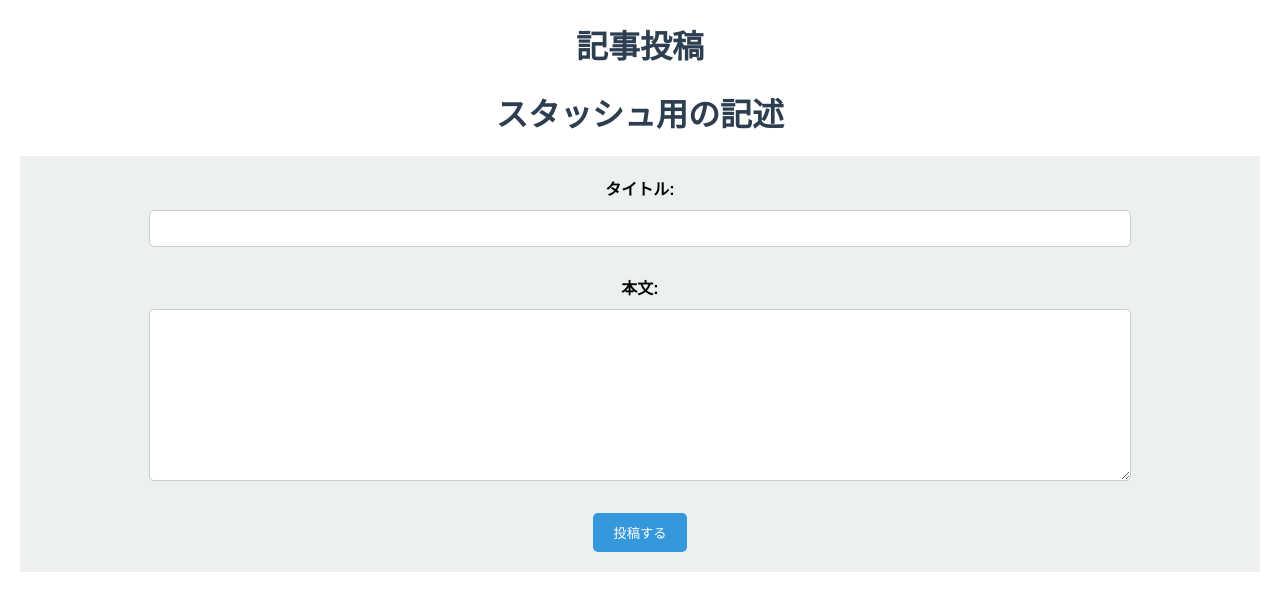
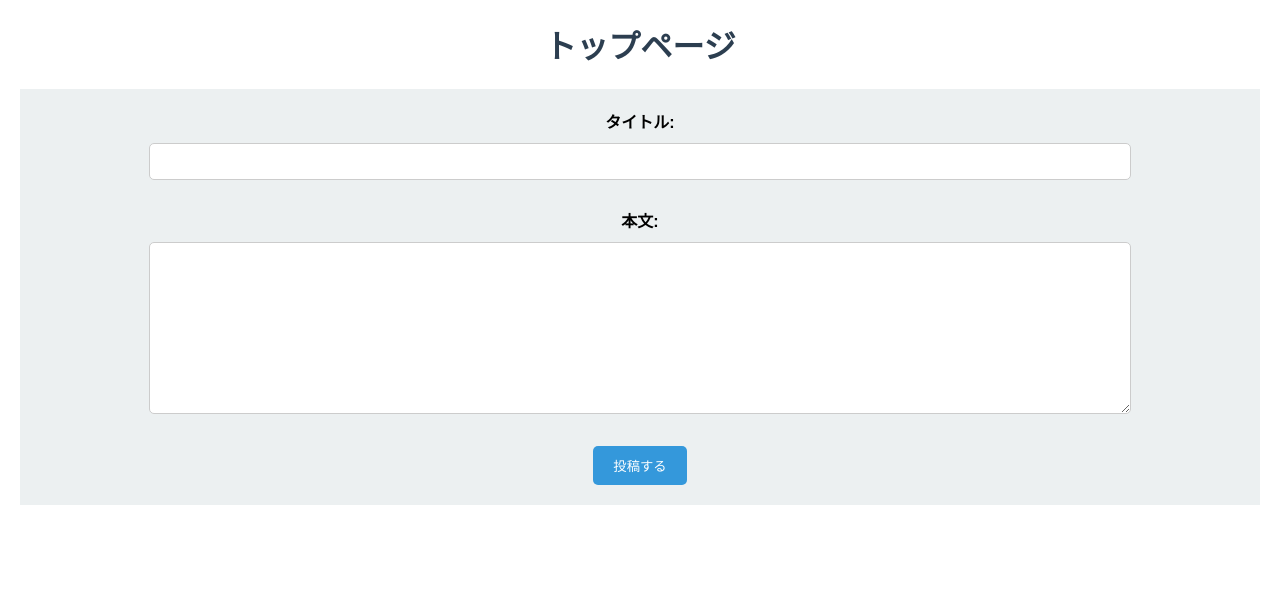
Before and after one commit to ym4889/git-app, a plain HTML site: page index.html in a window 1280 px wide. Drawn offline with Linux system fonts and the light colour scheme.

Commit message:
h1タグの文言をトップページへ変更

```diff
--- a/index.html
+++ b/index.html
@@ -7,8 +7,7 @@
     <link rel="stylesheet" href="style.css">
 </head>
 <body>
-    <h1>記事投稿</h1>
-    <h1>スタッシュ用の記述</h1>
+    <h1>トップページ</h1>
     <form action="#" method="post">
         <label for="title">タイトル:</label><br>
         <input type="text" id="title" name="title" required><br><br>
```
